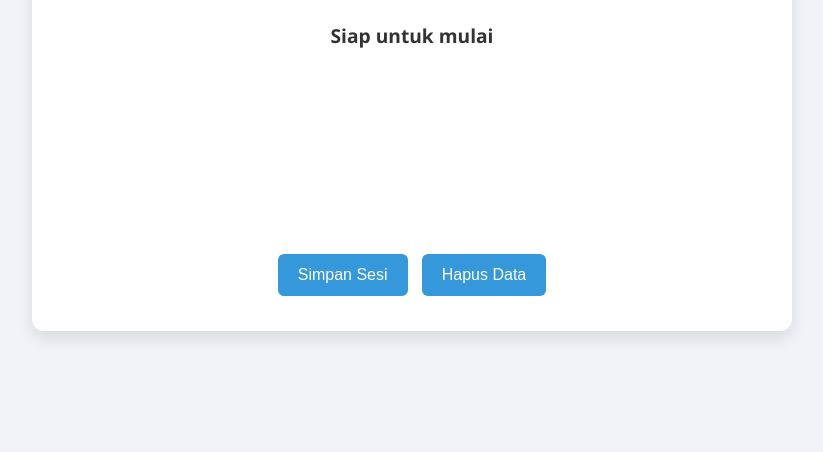
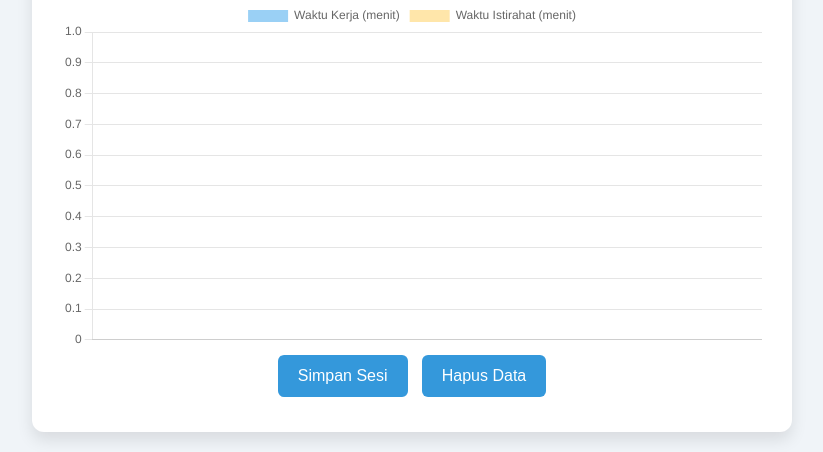
Before and after one commit to rianchain/Assist-Time, a plain HTML site: page index.html in a window 1280 px wide. Shown: the part 418-870 px from the top of the page, without its empty margins (228-1051 px from the left). Before the commit the page ends 840 px from the top, so only its background shows below. Drawn offline with nearby package versions, Linux system fonts and the light colour scheme.

Commit message:
fixxing locate error

```diff
--- a/index.html
+++ b/index.html
@@ -27,6 +27,6 @@
         <button onclick="clearData()">Hapus Data</button>
     </div>
 
-    <script src="/pomodoro/back/main.js"></script>
+    <script src="back/main.js"></script>
 </body>
 </html>
```
